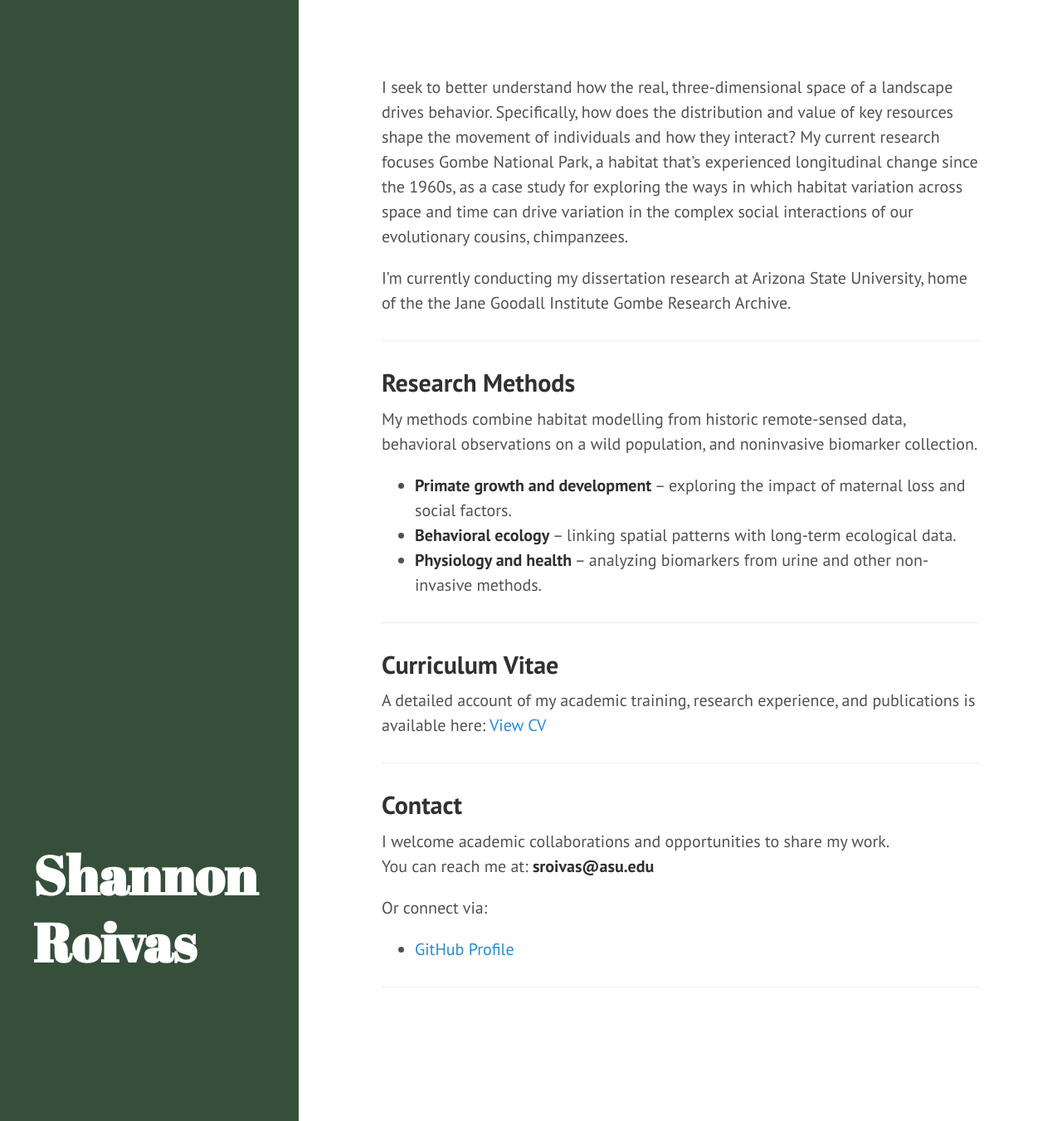
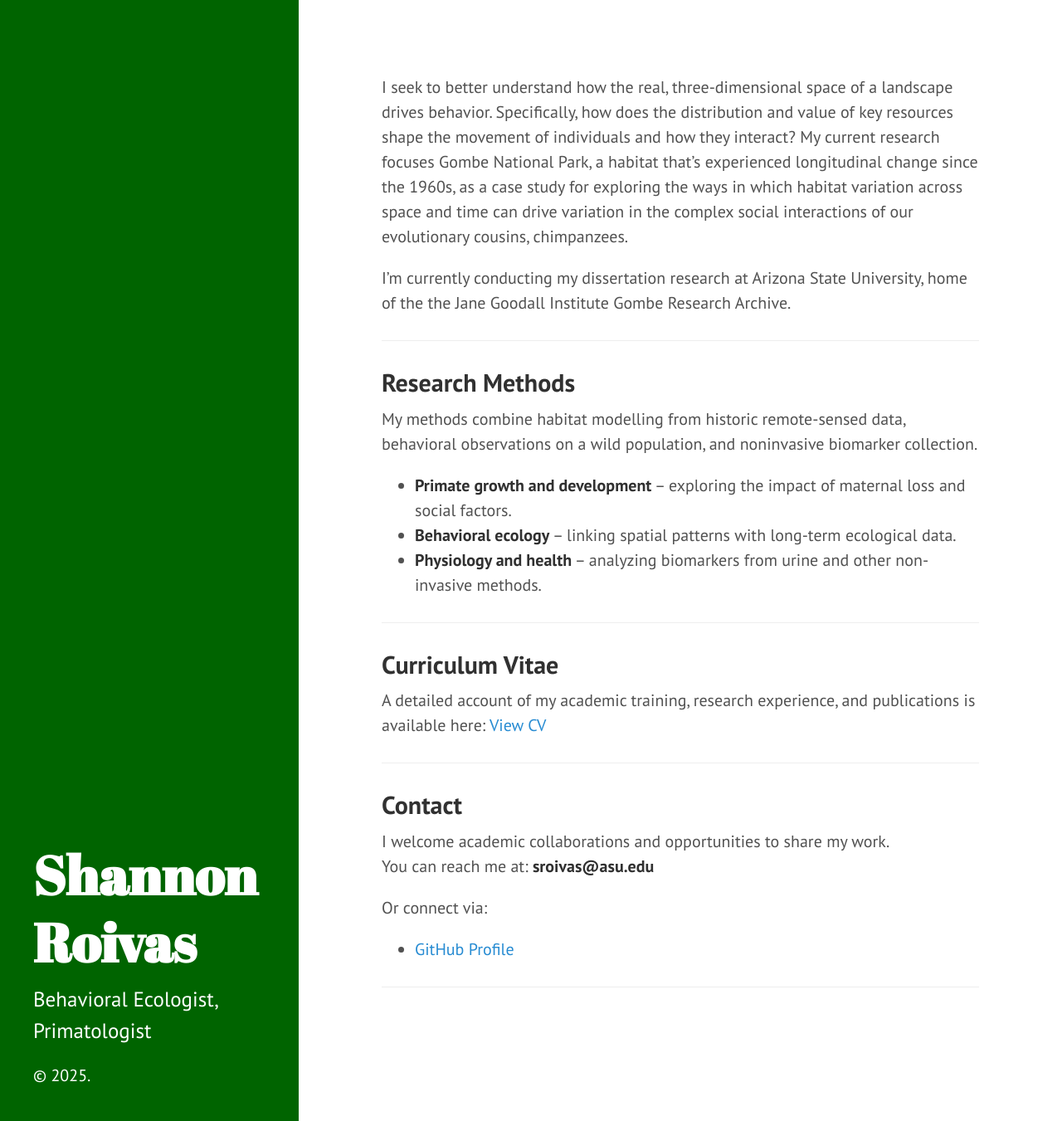
Before and after one commit to shannonroivas/shannonroivas.github.io, a Jekyll site: the page built from index.md, in a window 1280 px wide and 1351 px high. Shown: the whole window at 83% size. Built offline with Jekyll 4.4.1, drawn with Linux system fonts in a browser that asks for light colours.

Commit message:
Update hyde.css

```diff
--- a/public/css/hyde.css
+++ b/public/css/hyde.css
@@ -56,8 +56,8 @@ html {
 .sidebar {
   text-align: center;
   padding: 2rem 1rem;
-  color: #354f3b;
-  background-color: #354f3b;
+  color: #fff;
+  background-color: #006400;
 }
 @media (min-width: 48em) {
   .sidebar {
```
